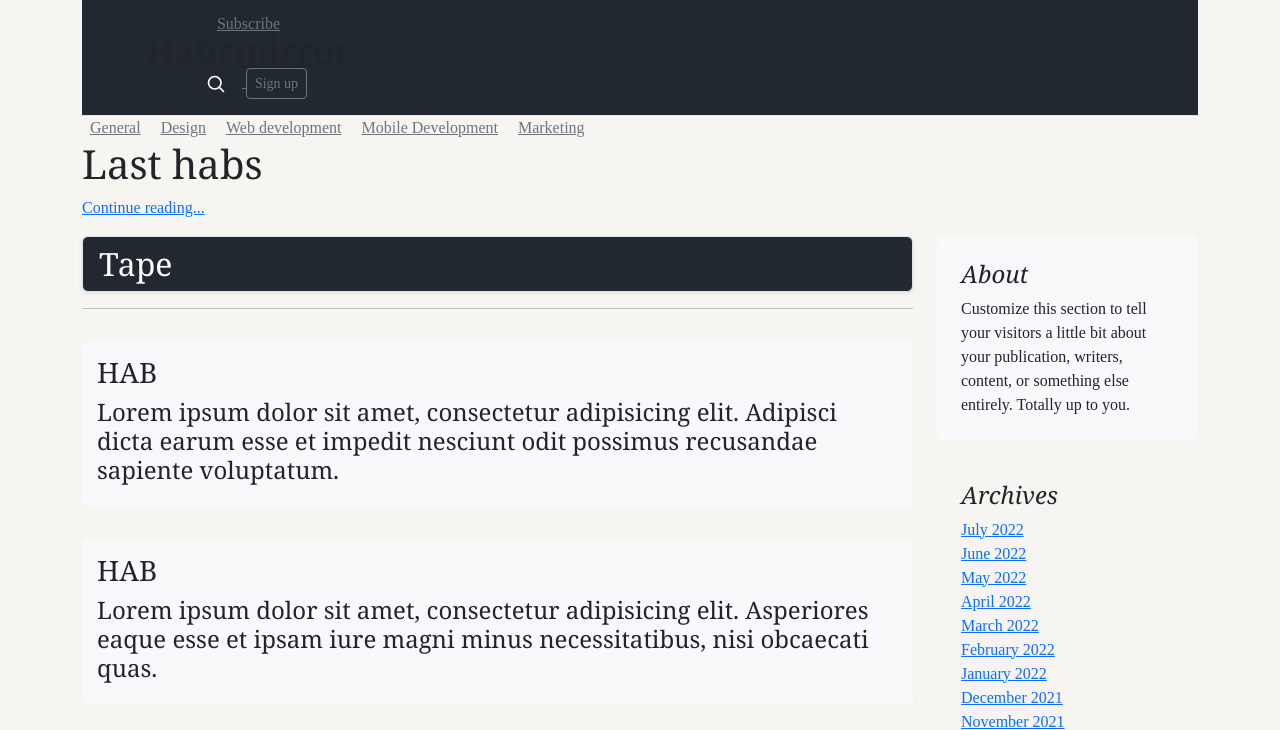
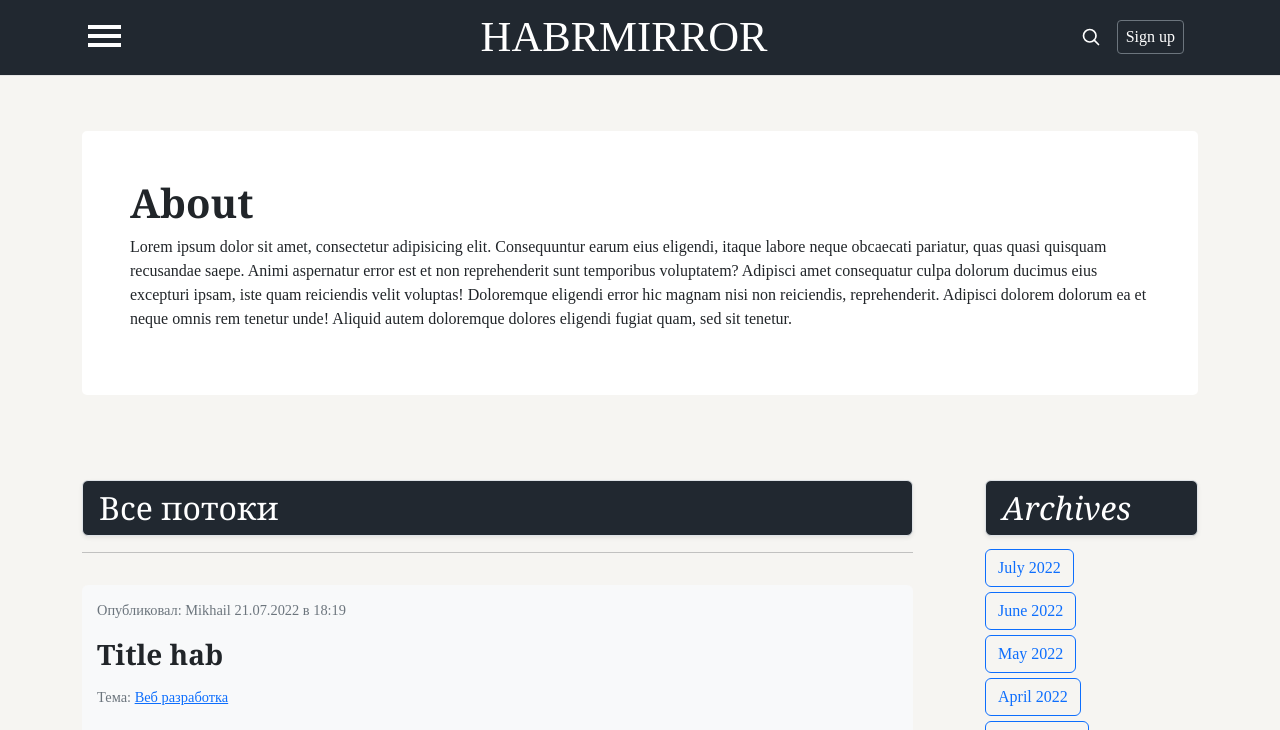
Before and after one commit to VladSemiletov/habrmirror, a Django app: page / in a window 1280 px wide. Shown: the top 730 px of the page. Run offline with Django 4.2, Linux system fonts and the light colour scheme; data that the repository does not hold is empty; some libraries are stand-ins or nearby versions.

Commit message:
подтянул static в setting и перенёс index.html в ../mainapp/

```diff
--- a/mainapp/templates/mainapp/index.html
+++ b/mainapp/templates/mainapp/index.html
@@ -1,37 +1,53 @@
-<!doctype html>
+<!DOCTYPE html>
+
 {% load static %}
-<html lang="en">
+
+<html>
   <head>
     <meta charset="utf-8">
-    <meta name="viewport" content="width=device-width, initial-scale=1">
-    <meta name="description" content="">
-    <meta name="author" content="Mark Otto, Jacob Thornton, and Bootstrap contributors">
-    <meta name="generator" content="Hugo 0.98.0">
-    <title>{{Title}}</title>
+    <title>Habrmirror</title>
 
-    <link href="static/css/bootstrap.min.css" rel="stylesheet">
-    <link href="static/style.css" rel="stylesheet">
-    <link href="static/css/blog.css" rel="stylesheet">
+    <link rel="stylesheet" type="text/css" href="{% static 'css/bootstrap.min.css' %}">
+    <link rel="stylesheet" type="text/css" href="{% static 'css/blog.css' %}">
+    <link rel="stylesheet" type="text/css" href="{% static 'style.css' %}">
   </head>
 
 
   <body>
-    <div class="container">
 
-      <header class="blog_header">
-        <div class="blog_header_main">
+    <div>
+      <nav role="navigation">
+        <div id="menuToggle">
+          <input type="checkbox" />
+          <span></span>
+          <span></span>
+          <span></span>
 
-          <div class="blog_head_left">
-            <a class="link-secondary" href="#">Subscribe</a>
+          <ul id="menu">
+            <li><a href="#">Главная</a></li>
+            <li><a href="#">Дизайн</a></li>
+            <li><a href="#">Веб разработка</a></li>
+            <li><a href="#">Мобильная разработка</a></li>
+            <li><a href="#">Маркетинг</a></li>
+          </ul>
         </div>
 
-          <div class="blog_head_name">
-            <a class="blog-header-logo text-dark" href="{% url 'index' %}">Habrmirror</a>
+      </nav>
     </div>
 
-          <div class="blog_head_right">
+    <header>
+        <div class="header_center">
+          <a class="header_title"></a>
+        </div>
+        <div class="header_center">
+          <a class="header_title line-after-heading" href="index.html">Habrmirror</a>
+        </div>
+
+
+        <div class="header_right">
           <a class="link-secondary" href="#" aria-label="Search">
-              <svg xmlns="http://www.w3.org/2000/svg"
+            <svg class="mx-3"
+                 xmlns="http://www.w3.org/2000/svg"
                  width="20"
                  height="20"
                  fill="none"
@@ -39,7 +55,6 @@
                  stroke-linecap="round"
                  stroke-linejoin="round"
                  stroke-width="2"
-                   class="mx-3"
                  role="img"
                  viewBox="0 0 24 24">
               <title>Search</title>
@@ -47,81 +62,27 @@
               <path d="M21 21l-5.2-5.2"/>
             </svg>
           </a>
-            <a class="btn btn-sm btn-outline-secondary" href="#">Sign up</a>
+          <a class="btn btn-sm btn-outline-secondary"
+             href="#"
+             style="--bs-btn-color: white; --bs-btn-font-size: 1rem;">Sign up
+          </a>
         </div>
 
       </div>
     </header>
 
 
-      <div class="blog_head_sections">
-        <nav class="blog_head_nav_sections">
-          <a class="p-2 link-secondary" href="index.html">General</a>
-          <a class="p-2 link-secondary" href="index.html">Design</a>
-          <a class="p-2 link-secondary" href="index.html">Web development</a>
-          <a class="p-2 link-secondary" href="index.html">Mobile Development</a>
-          <a class="p-2 link-secondary" href="index.html">Marketing</a>
-        </nav>
-      </div>
-
-    </div>
-
-
     <main class="container">
-      <div class="container_last_habs">
-        <div>
-          <h1 class="title_last_habs">Last habs</h1>
-
-
-          <div class="last_habs_block_parent row">
-            <div class="last_habs_block_child_main">
-
-                {%for i in hab%}
-                    <div class="last_habs_block_child row">
-                <div class="last_habs_block_child_text">
-                  <strong class="last_habs_block_child_text_header">{{i.category}}</strong>
-                  <h3 class="last_habs_block_child_text_title">{{i.title}}</h3>
-                  <div class="last_habs_block_child_data">{{i.creat_time}}</div>
-                  <p class="last_habs_block_child_text_description">
-                    {{i.body}}
-                  </p>
-                  <a href="#" class="last_habs_block_child_text_continue">Continue reading...</a>
-                </div>
-
-              </div>
-                {%endfor%}
-
-<!--              <div class="last_habs_block_child row">-->
-<!--                <div class="last_habs_block_child_text">-->
-<!--                  <strong class="last_habs_block_child_text_header">Design</strong>-->
-<!--                  <h3 class="last_habs_block_child_text_title">Post title</h3>-->
-<!--                  <div class="last_habs_block_child_data">July 19</div>-->
-<!--                  <p class="last_habs_block_child_text_description">-->
-<!--                    This is a wider card with supporting text below as a natural lead-in to additional content.-->
-<!--                  </p>-->
-<!--                  <a href="#" class="last_habs_block_child_text_continue">Continue reading...</a>-->
-<!--                </div>-->
-<!--                <div class="last_habs_block_child_block">-->
-<!--                  <svg class="last_habs_block_child_block_svg"-->
-<!--                       width="200"-->
-<!--                       height="100%"-->
-<!--                       xmlns="http://www.w3.org/2000/svg"-->
-<!--                       role="img"-->
-<!--                       aria-label="Placeholder: Thumbnail"-->
-<!--                       preserveAspectRatio="xMidYMid slice"-->
-<!--                       focusable="false">-->
-<!--                    <title>Placeholder</title>-->
-<!--                    <rect width="100%" height="100%" fill="#55595c"/>-->
-<!--                    <text x="50%" y="50%" fill="#eceeef" dy=".3em">Thumbnail</text>-->
-<!--                  </svg>-->
-<!--                </div>-->
-<!--              </div>-->
-
-
-            </div>
-          </div>
-          <p class="last_habs_block_continue_r">
-            <a class="last_habs_block_continue_r_text" href="#">Continue reading...</a>
+      <div class="container_main">
+        <div class="container_main_block">
+          <h4 class="container_main_block_title"><b>About</b></h4>
+            <p class="container_main_block_text">
+              Lorem ipsum dolor sit amet, consectetur adipisicing elit. Consequuntur earum eius eligendi,
+              itaque labore neque obcaecati pariatur, quas quasi quisquam recusandae saepe. Animi aspernatur
+              error est et non reprehenderit sunt temporibus voluptatem? Adipisci amet consequatur culpa
+              dolorum ducimus eius excepturi ipsam, iste quam reiciendis velit voluptas! Doloremque eligendi
+              error hic magnam nisi non reiciendis, reprehenderit. Adipisci dolorem dolorum ea et neque omnis
+              rem tenetur unde! Aliquid autem doloremque dolores eligendi fugiat quam, sed sit tenetur.
             </p>
         </div>
       </div>
@@ -129,28 +90,61 @@
 
       <div class="row">
         <div class="main_center_block">
-          <h2 class="main_center_block_title">Tape</h2>
+          <h2 class="main_center_block_title">Все потоки</h2>
           <hr>
 
           <article class="main_center_block_hab">
-            <h3>
-              HAB
-            </h3>
-            <h4>
-              Lorem ipsum dolor sit amet, consectetur adipisicing elit. Adipisci dicta earum esse et impedit
-              nesciunt odit possimus recusandae sapiente voluptatum.
-            </h4>
-          </article>
+            <p class="main_center_block_hab_date_publ">Опубликовал: Mikhail 21.07.2022 в 18:19</p>
+            <h3 class="main_center_block_hab_text"><b>
+              Title hab
+            </b></h3>
+            <p class="main_center_block_hab_date_publ">Тема: <a href="href">Веб разработка</a></p>
 
-          <article class="main_center_block_hab">
-            <h3>
-              HAB
-            </h3>
-            <h4>
+            <div class="demo">
+              <div class="main_center_block_hab_img_grid">
+                <div class="wrapper">
+                  <img class="main_center_block_hab_img" src="https://kartinkin.net/uploads/posts/2021-07/1625571446_4-kartinkin-com-p-elektrotekhnika-fon-krasivie-foni-4.jpg">
+                </div>
+              </div>
+            </div>
+
+            <h4 class="main_center_block_hab_text">
               Lorem ipsum dolor sit amet, consectetur adipisicing elit. Asperiores eaque esse et ipsam iure magni
               minus necessitatibus, nisi obcaecati quas.
             </h4>
+            <div class="main_center_block_hab_bottoms">
+              <div class="main_center_block_hab_btm"><a class="main_center_block_hab_btm_a" href="">Лайк</a></div>
+              <div class="main_center_block_hab_btm"><a class="main_center_block_hab_btm_a" href="">Комментарии</a></div>
+            </div>
           </article>
+
+          <hr>
+
+          <article class="main_center_block_hab">
+            <p class="main_center_block_hab_date_publ">Опубликовал: Mikhail 21.07.2022 в 18:19</p>
+            <h3 class="main_center_block_hab_text"><b>
+              Title hab
+            </b></h3>
+            <p class="main_center_block_hab_date_publ">Тема: <a href="href">Веб разработка</a></p>
+
+            <div class="demo">
+              <div class="main_center_block_hab_img_grid">
+                <div class="wrapper">
+                  <img class="main_center_block_hab_img" src="https://catherineasquithgallery.com/uploads/posts/2021-02/1613327820_211-p-krasivie-sinie-foni-stim-224.jpg">
+                </div>
+              </div>
+            </div>
+
+            <h4 class="main_center_block_hab_text">
+              Lorem ipsum dolor sit amet, consectetur adipisicing elit. Asperiores eaque esse et ipsam iure magni
+              minus necessitatibus, nisi obcaecati quas.
+            </h4>
+            <div class="main_center_block_hab_bottoms">
+              <div class="main_center_block_hab_btm"><a class="main_center_block_hab_btm_a" href="">Лайк</a></div>
+              <div class="main_center_block_hab_btm"><a class="main_center_block_hab_btm_a" href="">Комментарии</a></div>
+            </div>
+          </article>
+
 
           <nav class="blog-pagination" aria-label="Pagination">
             <a class="btn btn-outline-primary rounded-pill" href="#">Older</a>
@@ -161,39 +155,33 @@
 
         <div class="main_right_block">
           <div class="position-sticky" style="top: 2rem;">
-            <div class="p-4 mb-3 bg-light rounded">
-              <h4 class="fst-italic">About</h4>
 
-              <p class="mb-0">
-                Customize this section to tell your visitors a little bit about your publication, writers, content,
-                or something else entirely. Totally up to you.
-              </p>
 
-            </div>
-
-            <div class="p-4">
-              <h4 class="fst-italic">Archives</h4>
+            <div class="padding_blocks">
+              <h4 class="fst-italic main_center_block_title">Archives</h4>
               <ol class="list-unstyled mb-0">
-                <li><a href="#">July 2022</a></li>
-                <li><a href="#">June 2022</a></li>
-                <li><a href="#">May 2022</a></li>
-                <li><a href="#">April 2022</a></li>
-                <li><a href="#">March 2022</a></li>
-                <li><a href="#">February 2022</a></li>
-                <li><a href="#">January 2022</a></li>
-                <li><a href="#">December 2021</a></li>
-                <li><a href="#">November 2021</a></li>
-                <li><a href="#">October 2021</a></li>
-                <li><a href="#">September 2021</a></li>
-                <li><a href="#">August 2021</a></li>
+                <li><a class="btn btn-outline-primary main_right_block_li" href="#">July 2022</a></li>
+                <li><a class="btn btn-outline-primary main_right_block_li" href="#">June 2022</a></li>
+                <li><a class="btn btn-outline-primary main_right_block_li" href="#">May 2022</a></li>
+                <li><a class="btn btn-outline-primary main_right_block_li" href="#">April 2022</a></li>
+                <li><a class="btn btn-outline-primary main_right_block_li" href="#">March 2022</a></li>
+                <li><a class="btn btn-outline-primary main_right_block_li" href="#">February 2022</a></li>
+                <li><a class="btn btn-outline-primary main_right_block_li" href="#">January 2022</a></li>
+                <li><a class="btn btn-outline-primary main_right_block_li" href="#">December 2021</a></li>
+                <li><a class="btn btn-outline-primary main_right_block_li" href="#">November 2021</a></li>
+                <li><a class="btn btn-outline-primary main_right_block_li" href="#">October 2021</a></li>
+                <li><a class="btn btn-outline-primary main_right_block_li" href="#">September 2021</a></li>
+                <li><a class="btn btn-outline-primary main_right_block_li" href="#">August 2021</a></li>
               </ol>
             </div>
 
-            <div class="p-4">
-              <h4 class="fst-italic">Elsewhere</h4>
+            <div class="padding_blocks">
+              <h4 class="fst-italic main_center_block_title">Elsewhere</h4>
               <ol class="list-unstyled">
-                <li><a href="https://github.com/VladSemiletov/habrmirror">GitHub</a></li>
-                <li><a href="https://discord.gg/qt2JH2g4">Discord</a></li>
+                <li><a class="btn btn-outline-info rounded-pill main_right_block_li"
+                       href="https://github.com/VladSemiletov/habrmirror" style="color: black;">GitHub</a></li>
+                <li><a class="btn btn-outline-info rounded-pill main_right_block_li"
+                       href="https://discord.gg/qt2JH2g4" style="color: black;">Discord</a></li>
               </ol>
             </div>
           </div>
```
Also changed, not shown: habrmirror/settings.py (+8 -5 lines), index.html (deleted, +0 -203 lines). Lines whose indentation alone changed are shown as unchanged.
